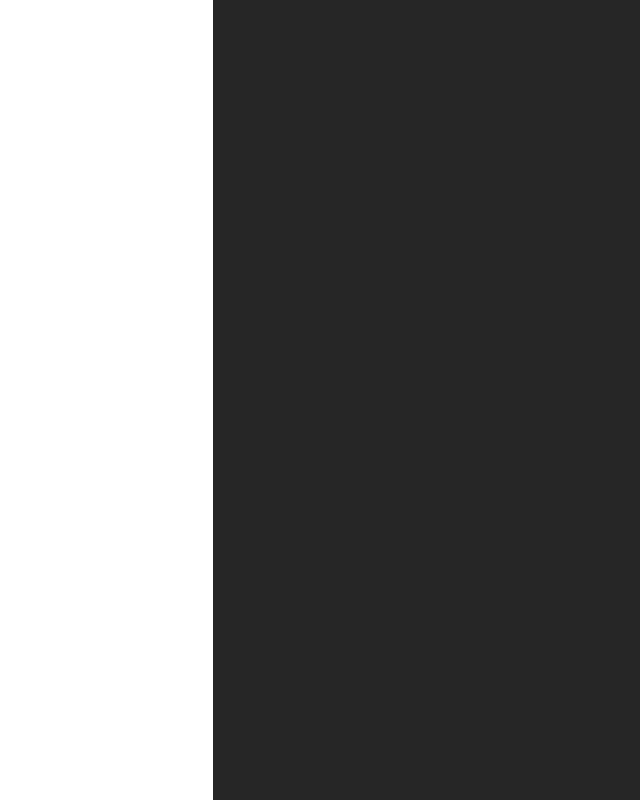
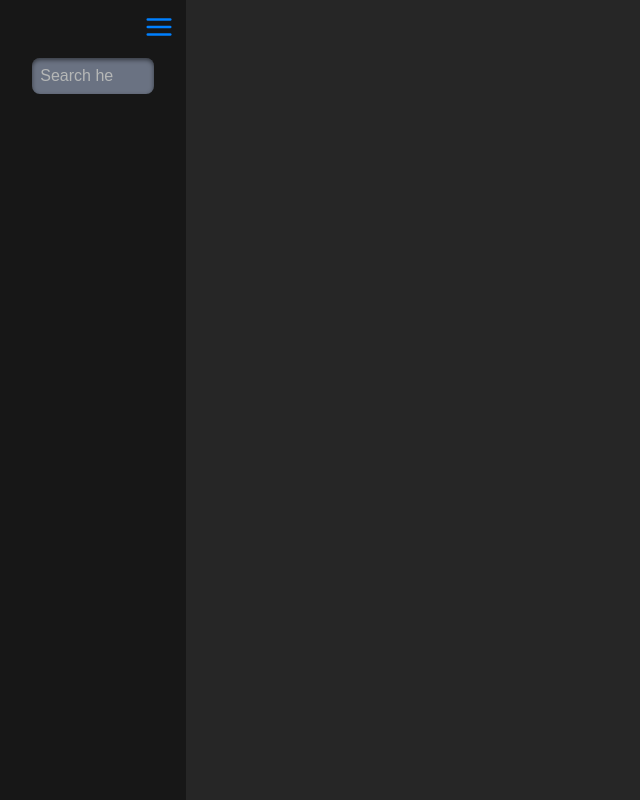
Before and after one commit to PedroNogueir4/radio-browser, a Next.js app: page / in a window 1280 px wide. Shown: the whole page, without its empty margins (0-640 px from the left). Built offline with nearby package versions, Linux system fonts and the light colour scheme.

Commit message:
feat:Aside iniciado,Componente e interface Card implementados

```diff
--- a/src/app/page.tsx
+++ b/src/app/page.tsx
@@ -1,13 +1,25 @@
+import { AlignJustifyIcon } from "lucide-react";
 
 export default function Home() {
   return (
     <div className="w-screen h-screen flex">
-      <aside className="w-1/5 h-full">
-
+      <aside className="w-1/6 h-full p-3 bg-neutral-900">
+        <div className="flex flex-col space-y-4">
+          <div className="flex justify-end">
+            <AlignJustifyIcon size={30} color="#0080ff" />
+          </div>
+          <div className="flex justify-center mb-19">
+            <div className="w-9/12">
+              <input
+                className="w-full text-amber-50 bg-gray-500 h-9 pl-2 pr-10 rounded-lg focus:outline-none focus:ring-2 focus:ring-blue-500"
+                style={{ boxShadow: "inset 0 2px 4px rgba(0, 0, 0, 0.5)" }}
+                placeholder="Search here"
+              />
+            </div>
+          </div>
+        </div>
       </aside>
-      <main className=" w-full h-full bg-neutral-800 ">
-
-      </main>
+      <main className="w-full h-full bg-neutral-800"></main>
     </div>
   );
 }
--- /dev/null
+++ b/src/components/card/index.tsx
@@ -0,0 +1,12 @@
+import { CardProps } from "@/interfaces/CardProps"
+import React from "react"
+
+const Card: React.FC<CardProps> = ({text}) => {
+    return(
+        <div className="w-full text-amber-50 bg-neutral-600 h-12 pl-2 pr-10 rounded-md">
+            {text}
+        </div>
+    )
+}
+
+export default Card
--- /dev/null
+++ b/src/interfaces/CardProps.ts
@@ -0,0 +1,3 @@
+export interface CardProps {
+    text: string;
+  }
```
Also changed, not shown: package.json (+7 -6 lines), 1 other file (tests, documents, lock files or other folders).
